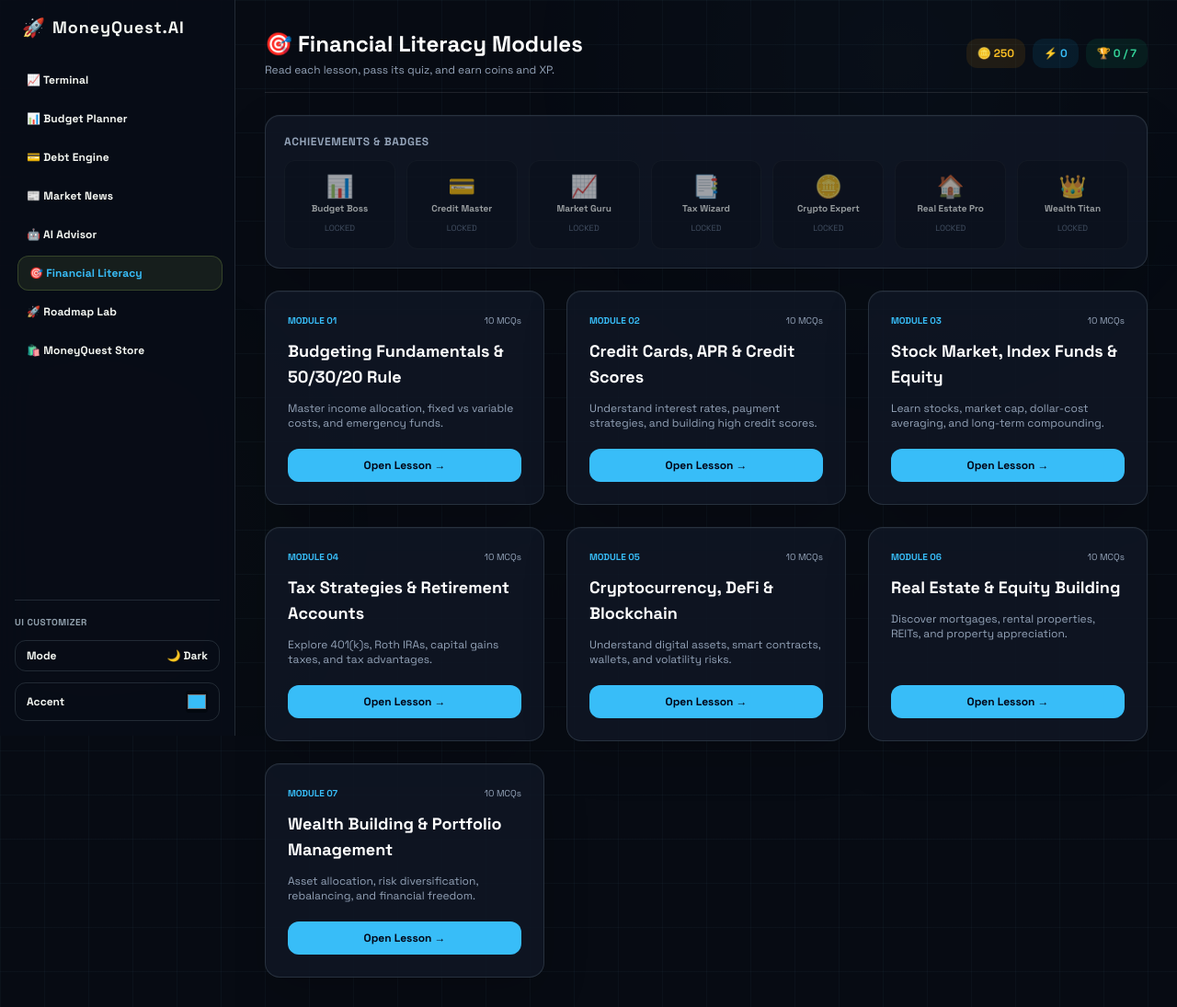
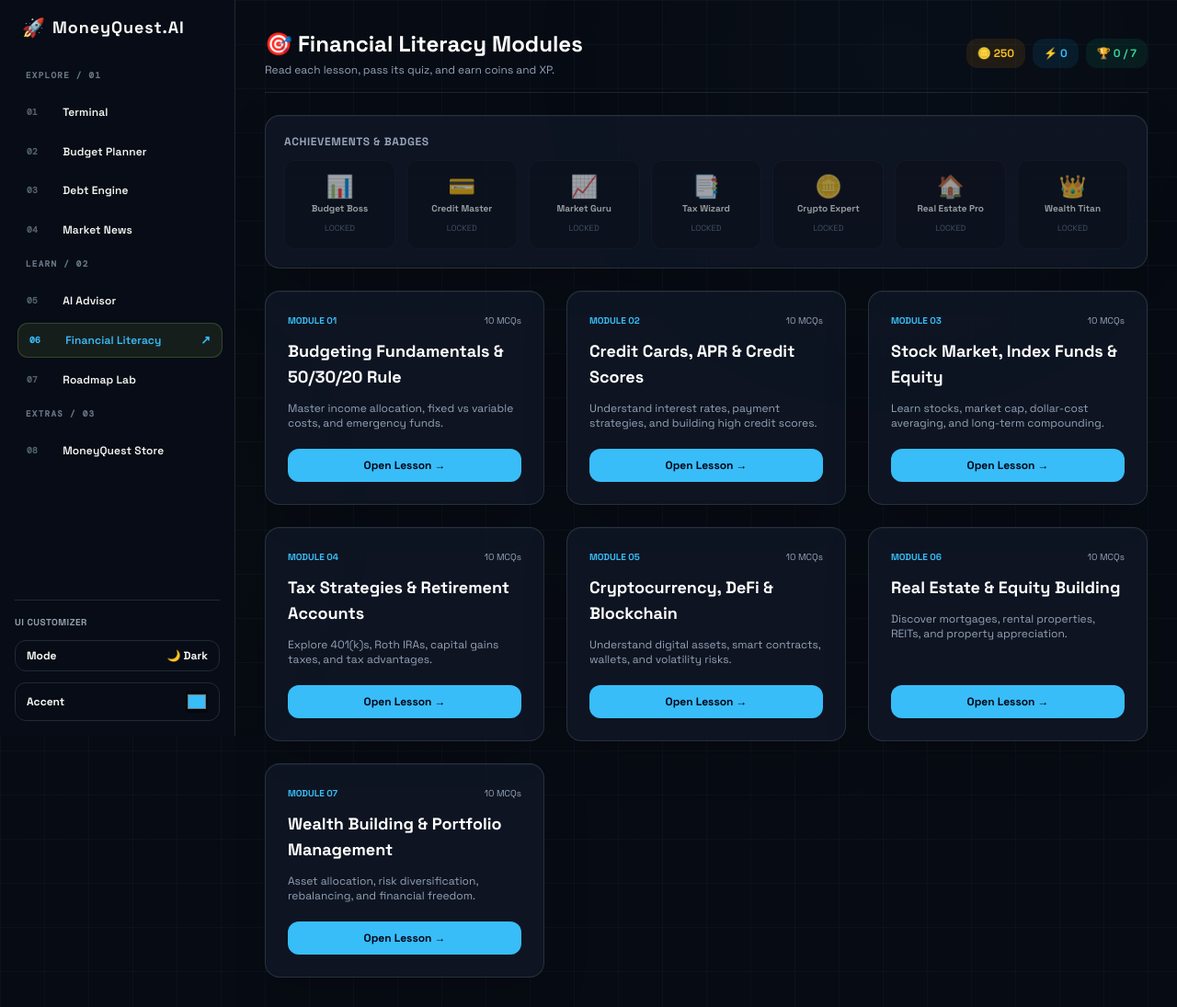
Before and after one commit to nielrock123-star/MoneyQuest, a Flask app: page /quiz in a window 1280 px wide. Shown: the whole page at 92% size. Run offline with Flask 3, Linux system fonts and the light colour scheme; some libraries are stand-ins or nearby versions.

Commit message:
Add editorial navigation and Huyml-inspired UI

```diff
--- a/static/sidebar.js
+++ b/static/sidebar.js
@@ -16,14 +16,17 @@ function renderSidebar() {
 
                 <!-- Main Navigation Links -->
                 <nav class="space-y-1 text-xs font-bold">
-                    <a href="/terminal" class="flex items-center gap-3 px-3 py-2.5 rounded-xl hover:bg-white/10" style="color: var(--text-main)">📈 Terminal</a>
-                    <a href="/budget" class="flex items-center gap-3 px-3 py-2.5 rounded-xl hover:bg-white/10" style="color: var(--text-main)">📊 Budget Planner</a>
-                    <a href="/credit" class="flex items-center gap-3 px-3 py-2.5 rounded-xl hover:bg-white/10" style="color: var(--text-main)">💳 Debt Engine</a>
-                    <a href="/news" class="flex items-center gap-3 px-3 py-2.5 rounded-xl hover:bg-white/10" style="color: var(--text-main)">📰 Market News</a>
-                    <a href="/chatbot" class="flex items-center gap-3 px-3 py-2.5 rounded-xl hover:bg-white/10" style="color: var(--text-main)">🤖 AI Advisor</a>
-                    <a href="/quiz" class="flex items-center gap-3 px-3 py-2.5 rounded-xl hover:bg-white/10" style="color: var(--text-main)">🎯 Financial Literacy</a>
-                    <a href="/roadmap" class="flex items-center gap-3 px-3 py-2.5 rounded-xl hover:bg-white/10" style="color: var(--text-main)">🚀 Roadmap Lab</a>
-                    <a href="/store" class="flex items-center gap-3 px-3 py-2.5 rounded-xl hover:bg-white/10" style="color: var(--text-main)">🛍️ MoneyQuest Store</a>
+                    <div class="nav-section-label">Explore / 01</div>
+                    <a href="/terminal" class="nav-chapter" style="color: var(--text-main)"><span>01</span><b>Terminal</b><em>↗</em></a>
+                    <a href="/budget" class="nav-chapter" style="color: var(--text-main)"><span>02</span><b>Budget Planner</b><em>↗</em></a>
+                    <a href="/credit" class="nav-chapter" style="color: var(--text-main)"><span>03</span><b>Debt Engine</b><em>↗</em></a>
+                    <a href="/news" class="nav-chapter" style="color: var(--text-main)"><span>04</span><b>Market News</b><em>↗</em></a>
+                    <div class="nav-section-label nav-section-spacer">Learn / 02</div>
+                    <a href="/chatbot" class="nav-chapter" style="color: var(--text-main)"><span>05</span><b>AI Advisor</b><em>↗</em></a>
+                    <a href="/quiz" class="nav-chapter" style="color: var(--text-main)"><span>06</span><b>Financial Literacy</b><em>↗</em></a>
+                    <a href="/roadmap" class="nav-chapter" style="color: var(--text-main)"><span>07</span><b>Roadmap Lab</b><em>↗</em></a>
+                    <div class="nav-section-label nav-section-spacer">Extras / 03</div>
+                    <a href="/store" class="nav-chapter" style="color: var(--text-main)"><span>08</span><b>MoneyQuest Store</b><em>↗</em></a>
                 </nav>
             </div>
 
--- a/static/style.css
+++ b/static/style.css
@@ -144,6 +144,23 @@ input:focus, select:focus, textarea:focus {
     border-color: rgba(201, 242, 105, 0.18);
     transform: translateX(3px);
 }
+
+.nav-section-label {
+    color: #687784;
+    font-family: var(--mono-font);
+    font-size: 0.58rem;
+    letter-spacing: 0.14em;
+    padding: 0.35rem 0.75rem 0.55rem;
+    text-transform: uppercase;
+}
+
+.nav-section-spacer { margin-top: 1.1rem; }
+.nav-chapter { display: grid; grid-template-columns: 1.8rem 1fr auto; align-items: center; gap: 0.65rem; border: 1px solid transparent; border-radius: 0.7rem; padding: 0.65rem 0.75rem; }
+.nav-chapter span { color: #52616c; font-family: var(--mono-font); font-size: 0.6rem; }
+.nav-chapter b { font-weight: 600; }
+.nav-chapter em { color: #52616c; font-size: 0.8rem; font-style: normal; opacity: 0; transform: translateX(-4px); transition: opacity .25s ease, transform .25s ease; }
+.nav-chapter:hover em, .nav-chapter[aria-current='page'] em { color: var(--accent-color); opacity: 1; transform: translateX(0); }
+.nav-chapter[aria-current='page'] span { color: var(--accent-color); }
 
 .eyebrow, .mono-label {
     font-family: var(--mono-font);
@@ -498,3 +515,6 @@ input:focus, select:focus, textarea:focus {
         max-width: 100% !important;
     }
 }
+
+.chapter-index { color: var(--signal-blue); font-family: var(--mono-font); font-size: 0.65rem; letter-spacing: 0.15em; text-transform: uppercase; }
+.feature-index { color: #647381; font-family: var(--mono-font); font-size: 0.65rem; letter-spacing: 0.12em; }
```
Also changed, not shown: templates/landing.html (+8 -8 lines).
